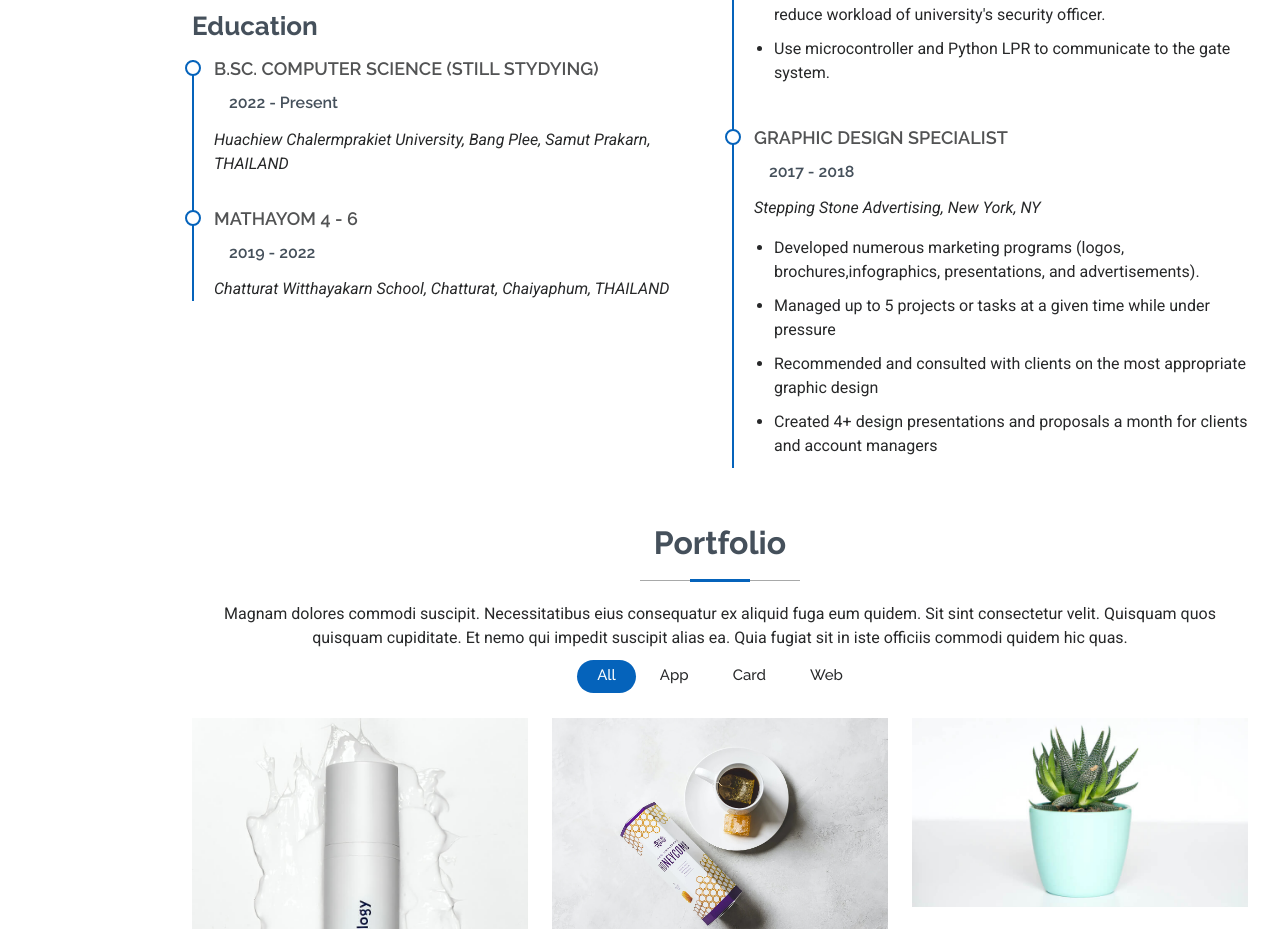
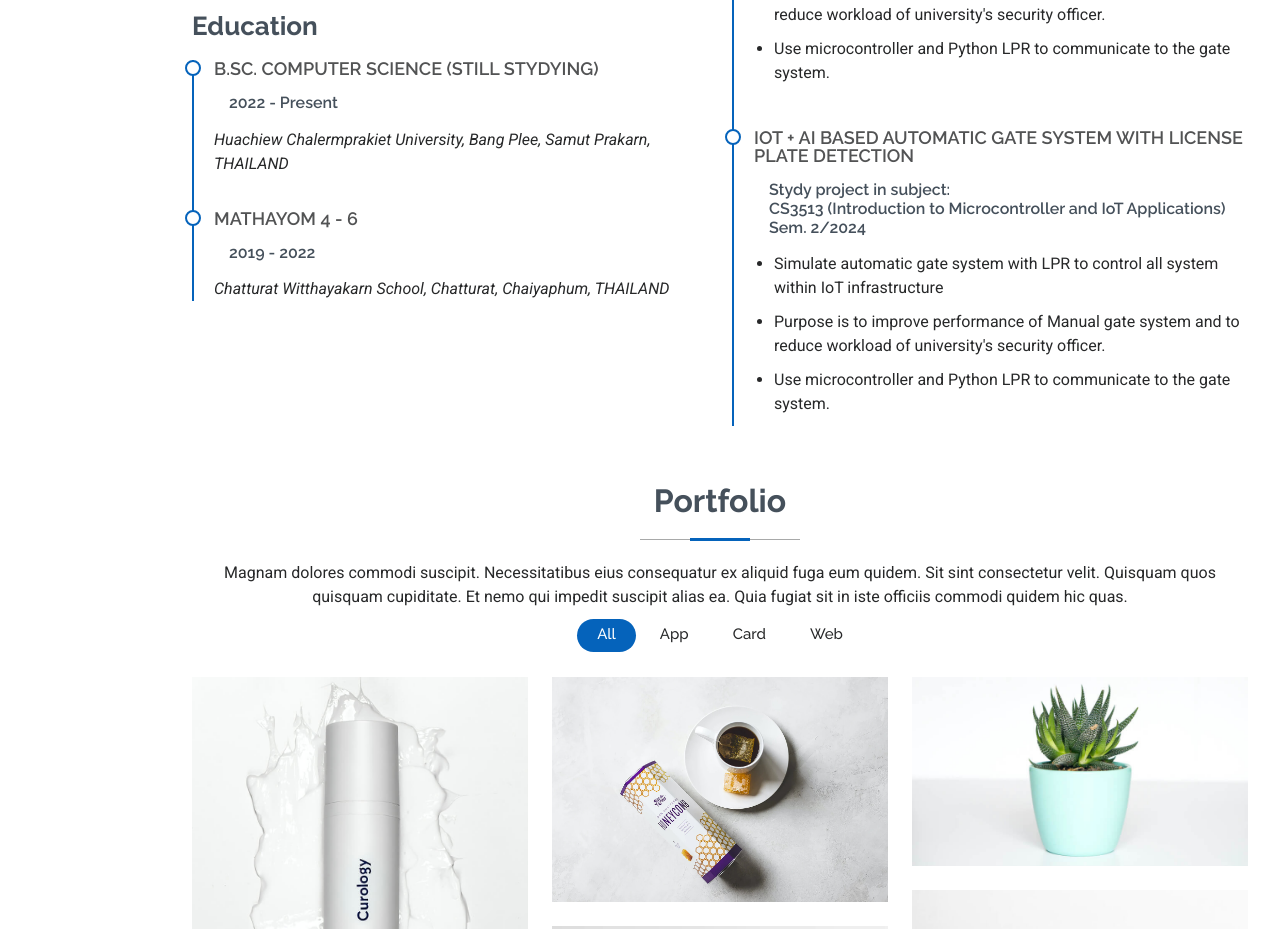
Before and after one commit to Nutkarmon/nutkarmon.github.io, a plain HTML site: page index.html in a window 1280 px wide. Shown: the part 2150-3079 px from the top of the page. Drawn offline with Linux system fonts and the light colour scheme.

Commit message:
Update index.html

```diff
--- a/index.html
+++ b/index.html
@@ -191,15 +191,13 @@
               </ul>
             </div><!-- Edn Resume Item -->
             <div class="resume-item">
-              <h4>Graphic design specialist</h4>
-              <h5>2017 - 2018</h5>
-              <p><em>Stepping Stone Advertising, New York, NY</em></p>
+              <h4>IoT + AI Based Automatic Gate System with License Plate Detection</h4>
+              <h5>Stydy project in subject:<br>CS3513 (Introduction to Microcontroller and IoT Applications)<br>
+                Sem. 2/2024</h5>
               <ul>
-                <li>Developed numerous marketing programs (logos, brochures,infographics, presentations, and
-                  advertisements).</li>
-                <li>Managed up to 5 projects or tasks at a given time while under pressure</li>
-                <li>Recommended and consulted with clients on the most appropriate graphic design</li>
-                <li>Created 4+ design presentations and proposals a month for clients and account managers</li>
+                <li>Simulate automatic gate system with LPR to control all system within IoT infrastructure</li>
+                <li>Purpose is to improve performance of Manual gate system and to reduce workload of university's security officer.</li>
+                <li>Use microcontroller and Python LPR to communicate to the gate system.</li>
               </ul>
             </div><!-- Edn Resume Item -->
           </div>
```
